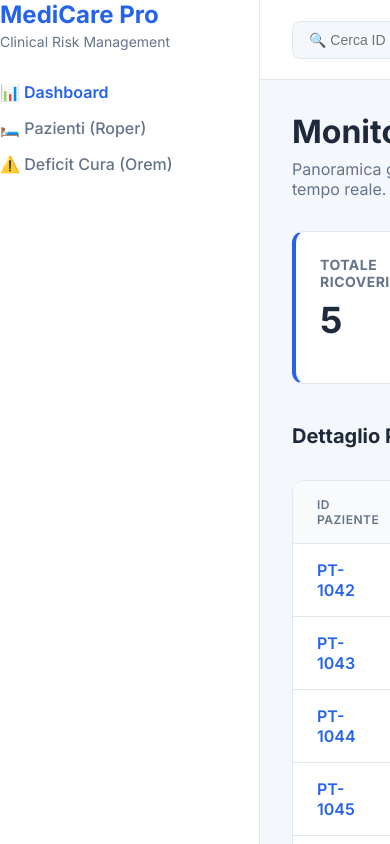
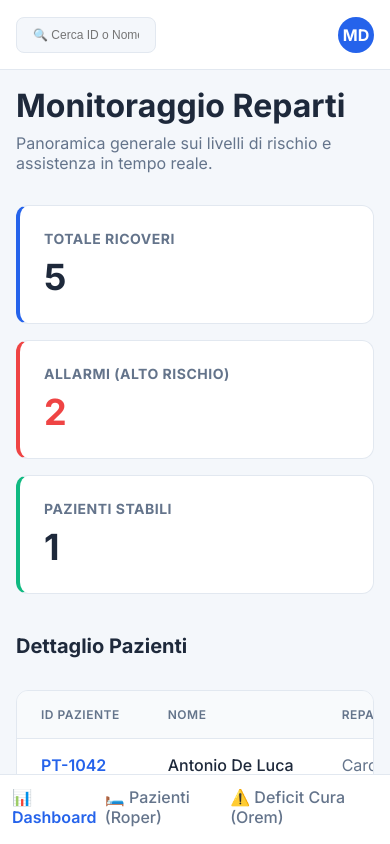
Before and after one commit to GennaroBuonomo/medicare-dashboard, a React (Vite) app: page / in a window 390 px wide. Built offline with nearby package versions, Linux system fonts and the light colour scheme.

Commit message:
Refactor styles and components: replace inline styles with CSS classes, enhance responsive design for mobile and tablet

```diff
--- a/src/App.css
+++ b/src/App.css
@@ -144,3 +144,102 @@ body {
 .patients-table tbody tr:hover {
   background-color: #f8fafc; /* Sfondo grigio chiarissimo al passaggio del mouse */
 }
+
+/* =========================================
+   CLASSI BASE (Per sostituire gli stili inline)
+========================================= */
+.sidebar-nav {
+  display: flex;
+  flex-direction: column;
+  gap: 16px;
+  font-weight: 500;
+}
+
+.header-search {
+  padding: 10px 16px;
+  background-color: #f4f7fb;
+  border: 1px solid #e2e8f0;
+  border-radius: 8px;
+  color: #1e293b;
+  width: 320px;
+  outline: none;
+  font-size: 14px;
+}
+
+.kpi-container {
+  display: flex;
+  gap: 24px;
+  margin-top: 32px;
+}
+
+/* =========================================
+   📱 RESPONSIVE DESIGN (MOBILE & TABLET)
+========================================= */
+
+@media (max-width: 768px) {
+  /* 1. Riorganizziamo la griglia principale a colonna singola */
+  .dashboard-layout {
+    grid-template-columns: 1fr;
+    grid-template-rows: 70px 1fr 70px; /* Header in alto, Main al centro, Menu in basso */
+    grid-template-areas:
+      "header"
+      "main"
+      "sidebar";
+  }
+
+  /* 2. Trasformiamo la Sidebar in una vera "Bottom Nav" da App */
+  .sidebar {
+    border-right: none;
+    border-top: 1px solid #e2e8f0;
+    padding: 12px;
+    z-index: 100;
+  }
+
+  .sidebar h2,
+  .sidebar > p {
+    display: none;
+  }
+
+  /* Ora modifichiamo la classe senza forzature */
+  .sidebar-nav {
+    flex-direction: row;
+    justify-content: space-around;
+    align-items: center;
+    gap: 0;
+  }
+
+  /* 3. L'Header (Barra in alto) */
+  .top-header {
+    padding: 0 16px;
+  }
+
+  .header-search {
+    width: 140px;
+    font-size: 12px;
+  }
+
+  .top-header > div > p {
+    display: none;
+  }
+
+  /* 4. Le 3 Card KPI in colonna */
+  .kpi-container {
+    flex-direction: column;
+    gap: 16px;
+  }
+
+  .main-content {
+    padding: 16px;
+  }
+
+  /* 5. Tabella scorrevole orizzontalmente */
+  .table-container {
+    overflow-x: auto;
+    -webkit-overflow-scrolling: touch;
+  }
+
+  .patients-table th,
+  .patients-table td {
+    white-space: nowrap;
+  }
+}
--- a/src/components/Header.jsx
+++ b/src/components/Header.jsx
@@ -1,28 +1,22 @@
 export default function Header({ searchTerm, onSearchChange }) {
   return (
     <header className="top-header">
+
       <input
+        className="header-search"
         type="text"
         placeholder="🔍 Cerca ID o Nome Paziente..."
         value={searchTerm}
         onChange={(e) => onSearchChange(e.target.value)}
-        style={{
-          padding: '10px 16px',
-          backgroundColor: '#f4f7fb',
-          border: '1px solid #e2e8f0',
-          borderRadius: '8px',
-          color: '#1e293b',
-          width: '320px',
-          outline: 'none',
-          fontSize: '14px'
-        }}
       />
+
       <div style={{ display: 'flex', alignItems: 'center', gap: '12px' }}>
         <div style={{ width: '36px', height: '36px', borderRadius: '50%', backgroundColor: '#2563eb', color: 'white', display: 'flex', alignItems: 'center', justifyContent: 'center', fontWeight: 'bold' }}>
-          DR
+          MD
         </div>
         <p><strong>Dott.ssa. Maria D'Anna</strong></p>
       </div>
+
     </header>
   );
 }
--- a/src/components/KpiCards.jsx
+++ b/src/components/KpiCards.jsx
@@ -1,6 +1,6 @@
 export default function KpiCards({ total, critical, stable }) {
   return (
-    <div style={{ display: 'flex', gap: '24px', marginTop: '32px' }}>
+    <div className="kpi-container">
 
       <div className="kpi-card border-blue">
         <h3 style={{ color: '#64748b', fontSize: '14px', marginBottom: '8px', textTransform: 'uppercase', letterSpacing: '0.5px' }}>Totale Ricoveri</h3>
--- a/src/components/Sidebar.jsx
+++ b/src/components/Sidebar.jsx
@@ -8,7 +8,7 @@ export default function Sidebar() {
         Clinical Risk Management
       </p>
 
-      <nav style={{ display: 'flex', flexDirection: 'column', gap: '16px', fontWeight: '500' }}>
+      <nav className="sidebar-nav">
         <p className="nav-item active">📊 Dashboard</p>
         <p className="nav-item">🛏️ Pazienti (Roper)</p>
         <p className="nav-item">⚠️ Deficit Cura (Orem)</p>
```
